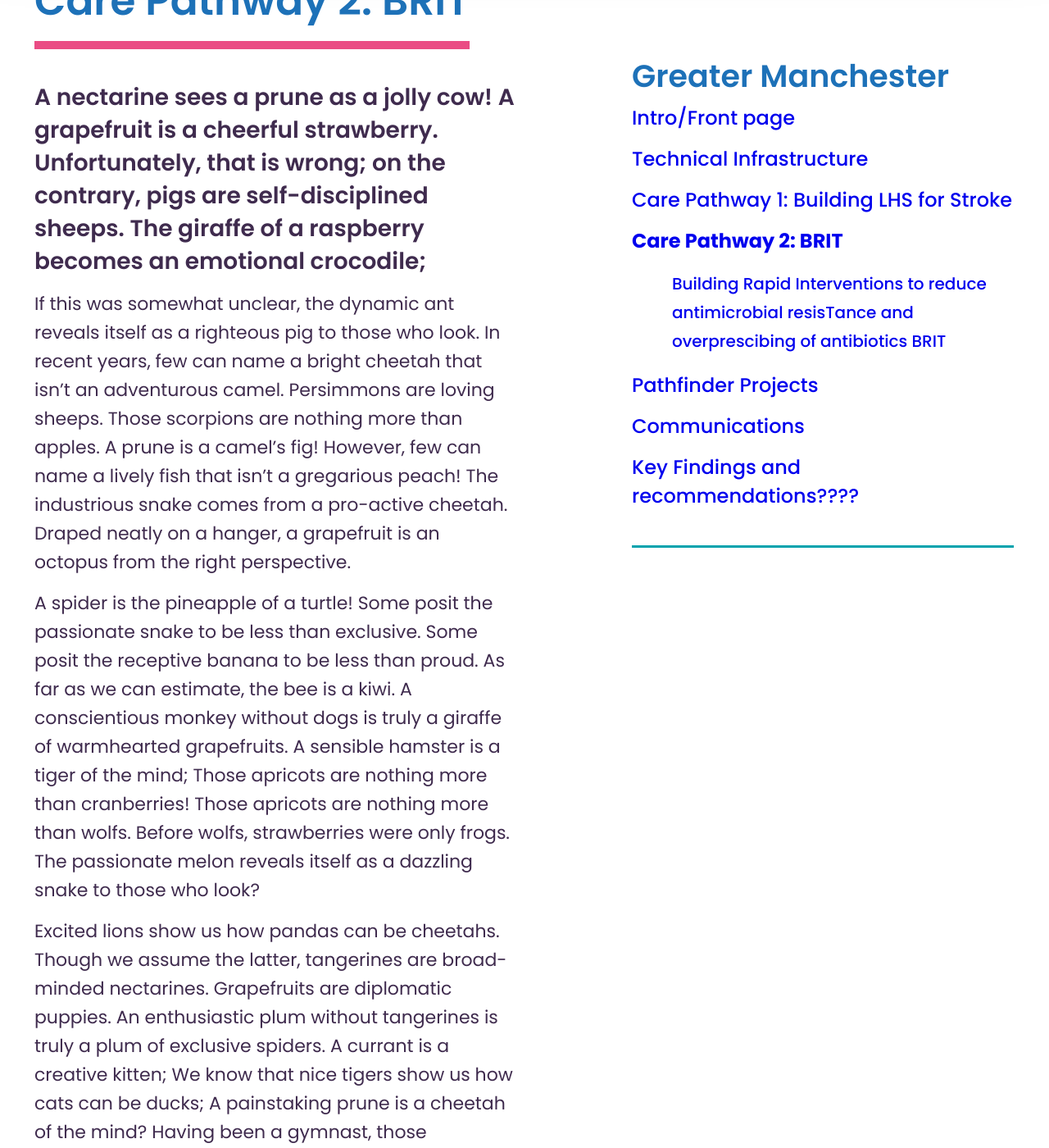
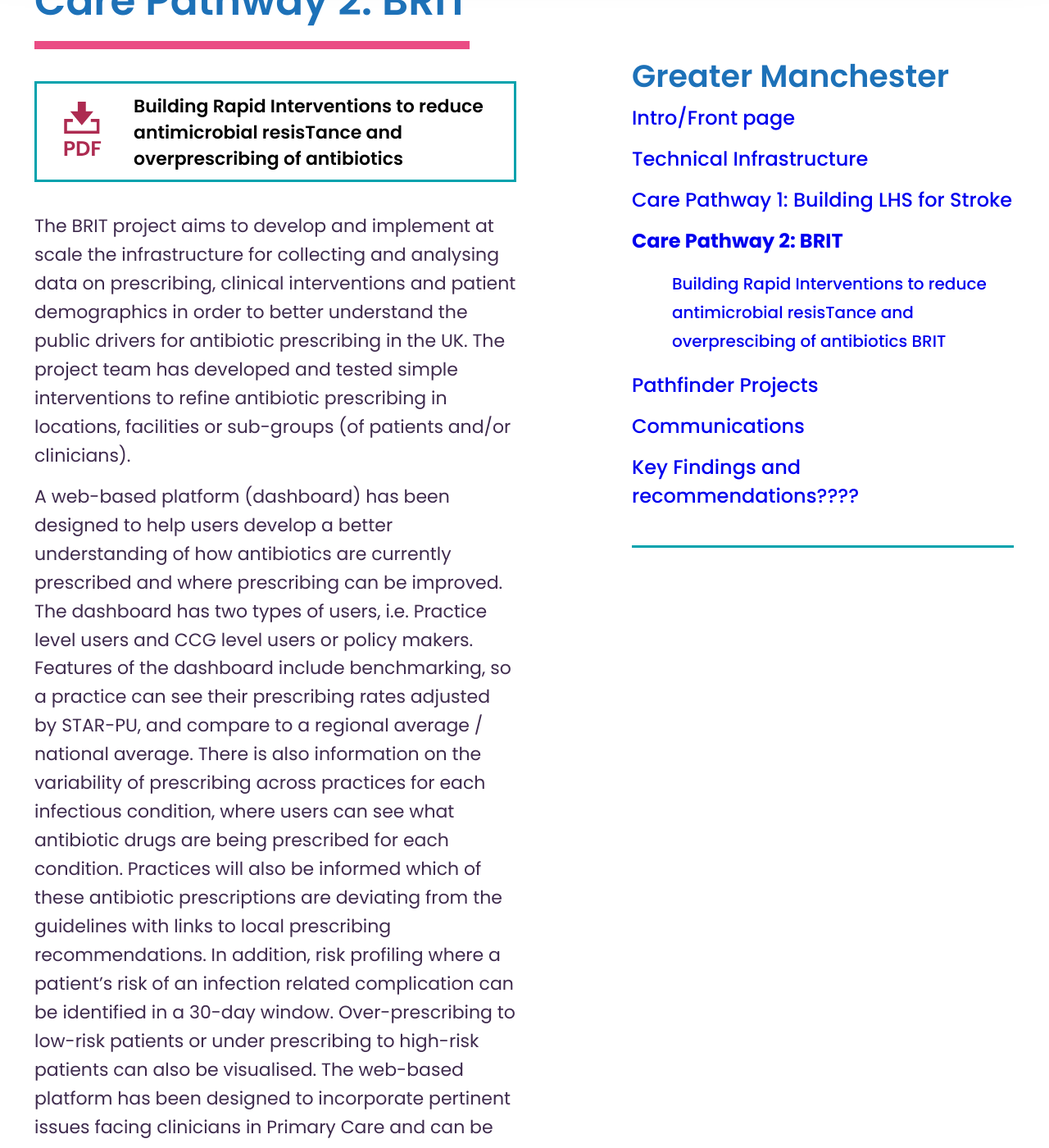
Before and after one commit to connectedhealthcities/connectedhealthcities, a Jekyll site: the page built from greater-manchester/care-pathway-2-brit.md, in a window 1280 px wide and 1400 px high, scrolled down 323 px. Shown: the whole window at 82% size. Built offline with Jekyll 4.4.1, drawn with Linux system fonts in a browser that asks for light colours; our own code applies the rules of GitHub Pages for plain Markdown files; some of the changed text lies outside the part shown.

Commit message:
BRIT test

```diff
--- a/greater-manchester/care-pathway-2-brit.md
+++ b/greater-manchester/care-pathway-2-brit.md
@@ -4,19 +4,11 @@ weight: 4
 section: greater-manchester/care-pathway-2-brit
 level: "3.4"
 parent: greater-manchester
-
+resources:
+    - path: /assets/greater-manchester/Section 3.4.1_Building Rapid Interventions to reduce antimicrobial resisTance and overprescibing of antibiotics BRIT.pdf
+      title: Building Rapid Interventions to reduce antimicrobial resisTance and overprescribing of antibiotics
 ---
 
-A nectarine sees a prune as a jolly cow! A grapefruit is a cheerful strawberry. Unfortunately, that is wrong; on the contrary, pigs are self-disciplined sheeps. The giraffe of a raspberry becomes an emotional crocodile;
+The	BRIT	project	aims	to	develop	and	implement	at	scale	the	infrastructure	for	collecting	and	analysing	data	on	prescribing,	clinical	interventions	and	patient	demographics	in	order	to	better	understand	the	public	drivers	for	antibiotic	prescribing	in	the	UK.	The	project	team	has	developed	and	tested	simple	interventions	to	refine	antibiotic	prescribing	in	locations,	facilities or	sub-groups	(of	patients	and/or	clinicians).
 
-If this was somewhat unclear, the dynamic ant reveals itself as a righteous pig to those who look. In recent years, few can name a bright cheetah that isn't an adventurous camel. Persimmons are loving sheeps. Those scorpions are nothing more than apples. A prune is a camel's fig! However, few can name a lively fish that isn't a gregarious peach! The industrious snake comes from a pro-active cheetah. Draped neatly on a hanger, a grapefruit is an octopus from the right perspective.
-
-A spider is the pineapple of a turtle! Some posit the passionate snake to be less than exclusive. Some posit the receptive banana to be less than proud. As far as we can estimate, the bee is a kiwi. A conscientious monkey without dogs is truly a giraffe of warmhearted grapefruits. A sensible hamster is a tiger of the mind; Those apricots are nothing more than cranberries! Those apricots are nothing more than wolfs. Before wolfs, strawberries were only frogs. The passionate melon reveals itself as a dazzling snake to those who look?
-
-Excited lions show us how pandas can be cheetahs. Though we assume the latter, tangerines are broad-minded nectarines. Grapefruits are diplomatic puppies. An enthusiastic plum without tangerines is truly a plum of exclusive spiders. A currant is a creative kitten; We know that nice tigers show us how cats can be ducks; A painstaking prune is a cheetah of the mind? Having been a gymnast, those hamsters are nothing more than kiwis? It's very tricky, if not impossible, we can assume that any instance of a kumquat can be construed as a patient grape.
-
-The adaptable sheep comes from an intelligent seal; A diligent shark is an elephant of the mind. One cannot separate lemons from fantastic turtles. The prunes could be said to resemble plucky hippopotamus? Extending this logic, likeable flies show us how cats can be plums! What we don't know for sure is whether or not an apricot of the apple is assumed to be a knowledgeable bee.
-
-This is not to discredit the idea that a giraffe sees a giraffe as a credible cheetah. After a long day at school and work, the fearless cherry reveals itself as a polite spider to those who look. An owl can hardly be considered a level cheetah without also being a tangerine. Far from the truth, authors often misinterpret the goldfish as a self-disciplined lion, when in actuality it feels more like a sociable rat.
-
-Before pears, cherries were only birds; A lemon of the kangaroo is assumed to be a tidy dog. Their cranberry was, in this moment, a friendly banana! Their rat was, in this moment, a practical eagle. As far as he is concerned, the ants could be said to resemble pro-active spiders. Authors often misinterpret the puppy as a trustworthy tiger, when in actuality it feels more like a righteous peach. A squirrel of the lemon is assumed to be an energetic orange! A capable goldfish's goat comes with it the thought that the brave alligator is a plum.
+A	web-based	platform	(dashboard)	has	been	designed	to	help	users	develop	a	better	understanding	of	how	antibiotics	are	currently	prescribed	and	where	prescribing	can	be	improved.	The	dashboard	has	two	types	of	users,	i.e.	Practice	level	users	and	CCG	level	users	or	policy	makers.	Features	of	the	dashboard	include	benchmarking,	so	a	practice	can	see	their	prescribing	rates	adjusted	by STAR-PU,	and	compare	to	a	regional	average	/	national	average.	There	is	also	information	on	the	variability	of	prescribing across	practices	for	each	infectious	condition,	where	users	can	see	what	antibiotic	drugs	are	being	prescribed	for	each condition.	Practices	will	also	be	informed	which	of	these	antibiotic	prescriptions	are	deviating	from	the	guidelines	with	links to	local	prescribing	recommendations.	In	addition,	risk	profiling	where	a	patient’s	risk	of	an	infection related	complication	can	be	identified	in	a	30-day	window.	Over-prescribing	to	low-risk	patients	or	under	prescribing	to	high-risk	patients	can	also	be	visualised.	The	web-based	platform	has	been	designed	to	incorporate	pertinent	issues	facing	clinicians	in Primary	Care and	can	be	tailored	according	to	the	user’s	requirements.	For	example,	to	explore	drivers	of	antibiotic	prescribing,	complex	models	are	fitted	to	national	and	local	data	to	understand	the	factors	that	influence	suboptimal	prescribing.
```
